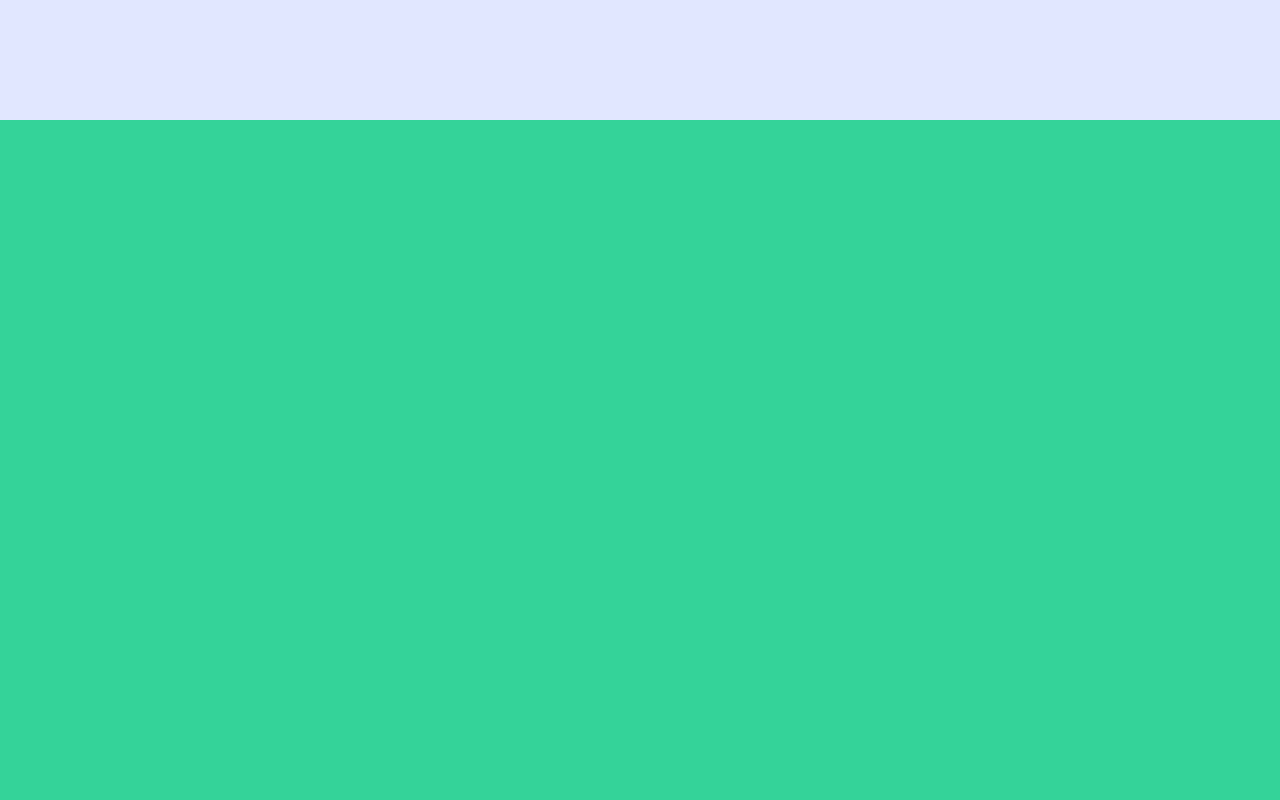
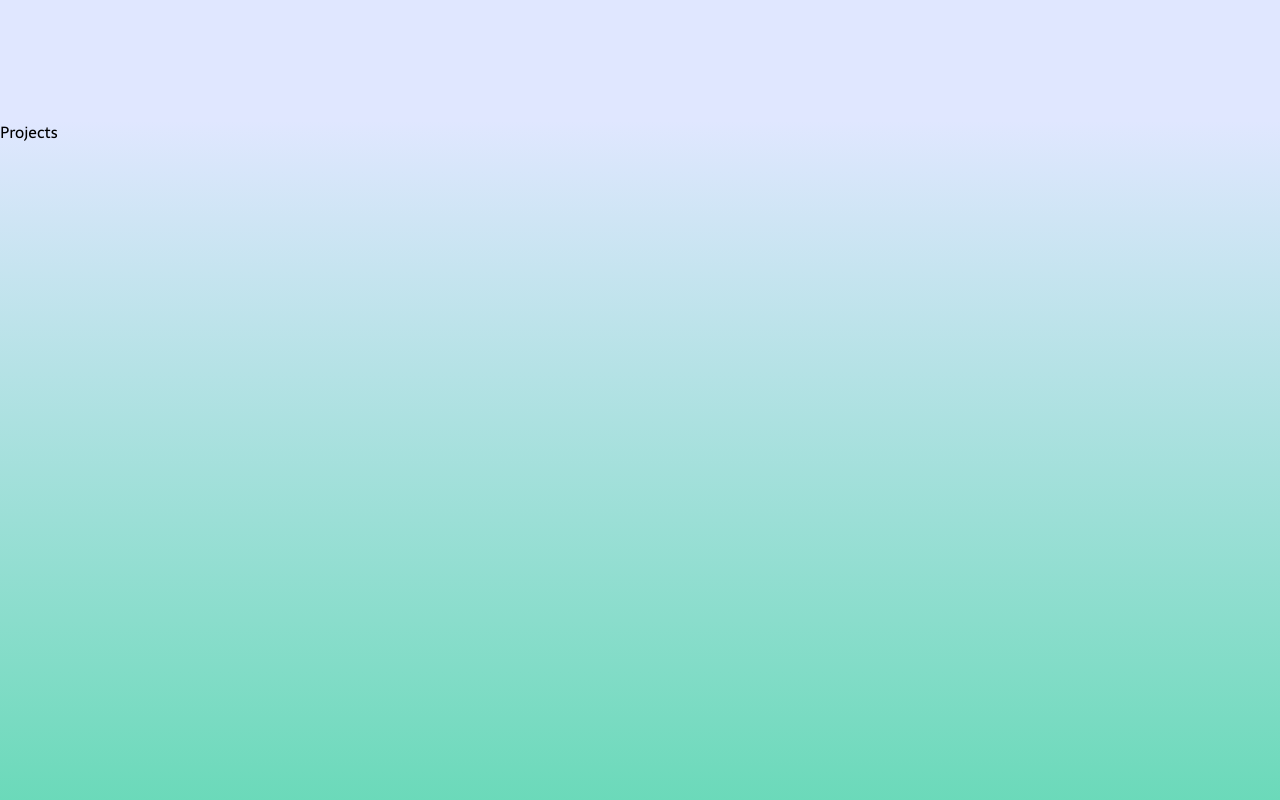
Before and after one commit to phronesys/portfolio-v2, a Vue app: page / in a window 1280 px wide. Shown: the part 1880-2680 px from the top of the page. Built offline with nearby package versions, Linux system fonts and the light colour scheme.

Commit message:
enhancement(projects): background color gradient

```diff
--- a/src/sections/Projects.vue
+++ b/src/sections/Projects.vue
@@ -1,13 +1,19 @@
 <template>
-  <div class="h-[1000px] bg-green-400"></div>
+  <div class="h-[1000px] bg-gradient-to-b from-indigo-100 to-green-400">
+    <div>
+      <h2>Projects</h2>
+      <ul>
+        <li>
+
+        </li>
+      </ul>
+    </div>
+  </div>
 </template>
 
 <script>
-export default {
-
-}
+export default {};
 </script>
 
 <style>
-
 </style>
```
